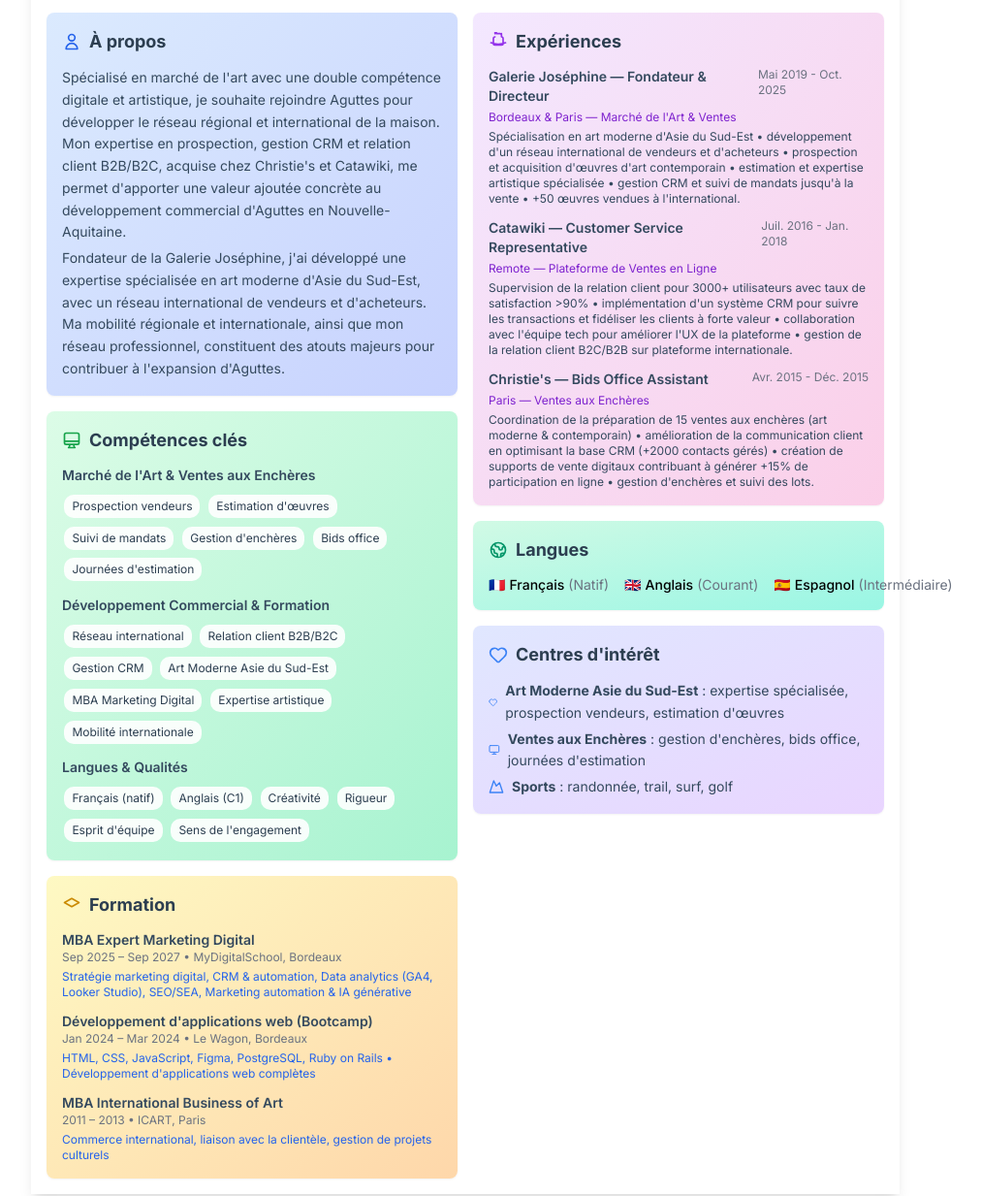
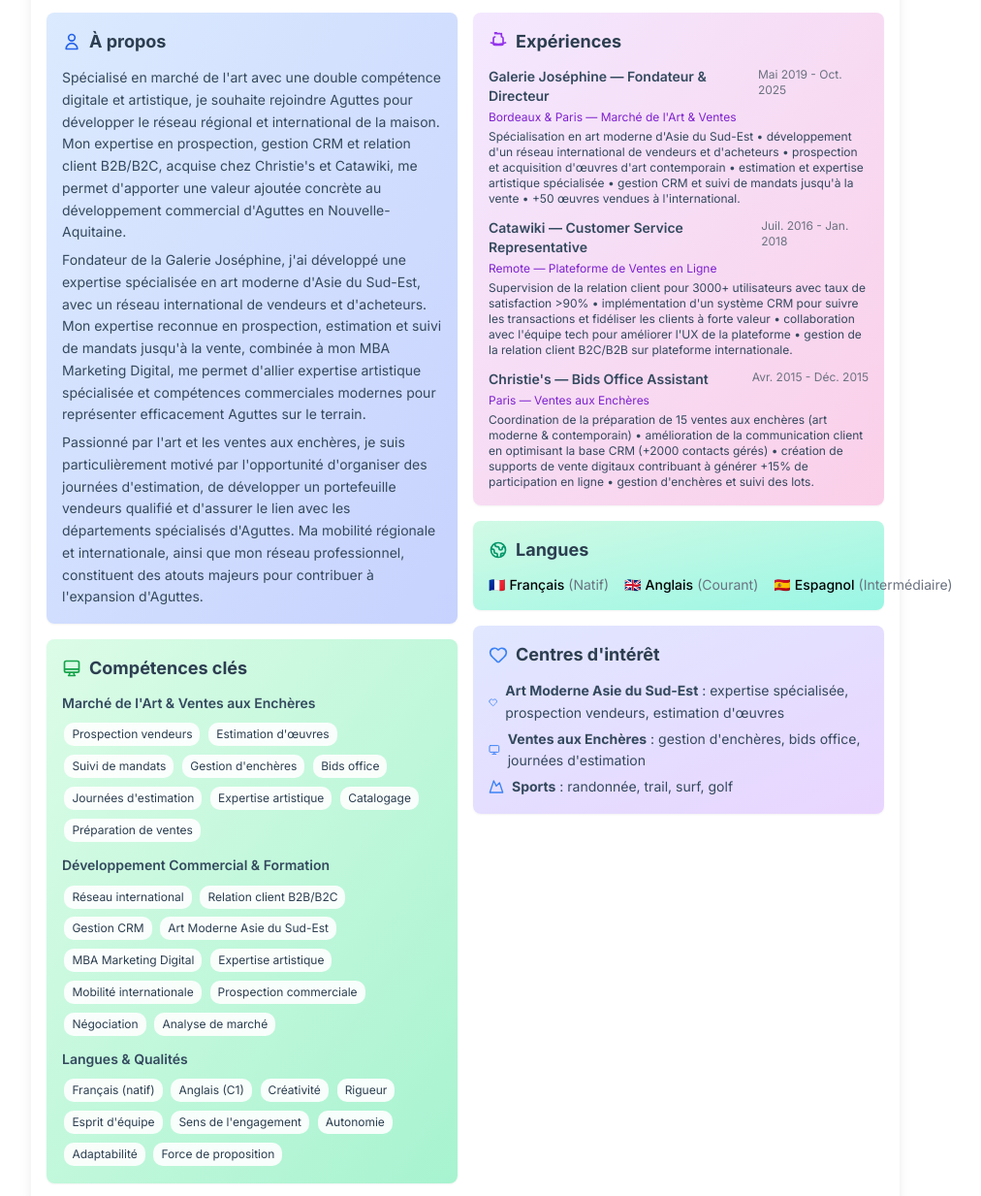
Before and after one commit to Sooruz85/cv-etienne, a website: page index.html in a window 1280 px wide. Shown: the part 263-1496 px from the top of the page at 97% size, without its empty margins (160-1172 px from the left). Drawn offline with nearby package versions, Linux system fonts and the light colour scheme.

Commit message:
Développement contenu CV: À propos étendu, compétences enrichies pour mieux utiliser l'espace

```diff
--- a/index.html
+++ b/index.html
@@ -178,12 +178,15 @@
                             </svg>
                             À propos
                         </h3>
-                        <div class="text-sm text-text-gray leading-relaxed space-y-1">
+                        <div class="text-sm text-text-gray leading-relaxed space-y-1.5">
                             <p>
                                 Spécialisé en marché de l'art avec une double compétence digitale et artistique, je souhaite rejoindre Aguttes pour développer le réseau régional et international de la maison. Mon expertise en prospection, gestion CRM et relation client B2B/B2C, acquise chez Christie's et Catawiki, me permet d'apporter une valeur ajoutée concrète au développement commercial d'Aguttes en Nouvelle-Aquitaine.
                             </p>
                             <p>
-                                Fondateur de la Galerie Joséphine, j'ai développé une expertise spécialisée en art moderne d'Asie du Sud-Est, avec un réseau international de vendeurs et d'acheteurs. Ma mobilité régionale et internationale, ainsi que mon réseau professionnel, constituent des atouts majeurs pour contribuer à l'expansion d'Aguttes.
+                                Fondateur de la Galerie Joséphine, j'ai développé une expertise spécialisée en art moderne d'Asie du Sud-Est, avec un réseau international de vendeurs et d'acheteurs. Mon expertise reconnue en prospection, estimation et suivi de mandats jusqu'à la vente, combinée à mon MBA Marketing Digital, me permet d'allier expertise artistique spécialisée et compétences commerciales modernes pour représenter efficacement Aguttes sur le terrain.
+                            </p>
+                            <p>
+                                Passionné par l'art et les ventes aux enchères, je suis particulièrement motivé par l'opportunité d'organiser des journées d'estimation, de développer un portefeuille vendeurs qualifié et d'assurer le lien avec les départements spécialisés d'Aguttes. Ma mobilité régionale et internationale, ainsi que mon réseau professionnel, constituent des atouts majeurs pour contribuer à l'expansion d'Aguttes.
                             </p>
                         </div>
                     </div>
@@ -206,6 +209,9 @@
                                     <span class="skill-tag text-xs py-1 px-2">Gestion d'enchères</span>
                                     <span class="skill-tag text-xs py-1 px-2">Bids office</span>
                                     <span class="skill-tag text-xs py-1 px-2">Journées d'estimation</span>
+                                    <span class="skill-tag text-xs py-1 px-2">Expertise artistique</span>
+                                    <span class="skill-tag text-xs py-1 px-2">Catalogage</span>
+                                    <span class="skill-tag text-xs py-1 px-2">Préparation de ventes</span>
                                 </div>
                             </div>
                             <div>
@@ -218,6 +224,9 @@
                                     <span class="skill-tag text-xs py-1 px-2">MBA Marketing Digital</span>
                                     <span class="skill-tag text-xs py-1 px-2">Expertise artistique</span>
                                     <span class="skill-tag text-xs py-1 px-2">Mobilité internationale</span>
+                                    <span class="skill-tag text-xs py-1 px-2">Prospection commerciale</span>
+                                    <span class="skill-tag text-xs py-1 px-2">Négociation</span>
+                                    <span class="skill-tag text-xs py-1 px-2">Analyse de marché</span>
                                 </div>
                             </div>
                             <div>
@@ -229,6 +238,9 @@
                                     <span class="skill-tag text-xs py-1 px-2">Rigueur</span>
                                     <span class="skill-tag text-xs py-1 px-2">Esprit d'équipe</span>
                                     <span class="skill-tag text-xs py-1 px-2">Sens de l'engagement</span>
+                                    <span class="skill-tag text-xs py-1 px-2">Autonomie</span>
+                                    <span class="skill-tag text-xs py-1 px-2">Adaptabilité</span>
+                                    <span class="skill-tag text-xs py-1 px-2">Force de proposition</span>
                                 </div>
                             </div>
                         </div>
```
Also changed, not shown: 1 other file.
